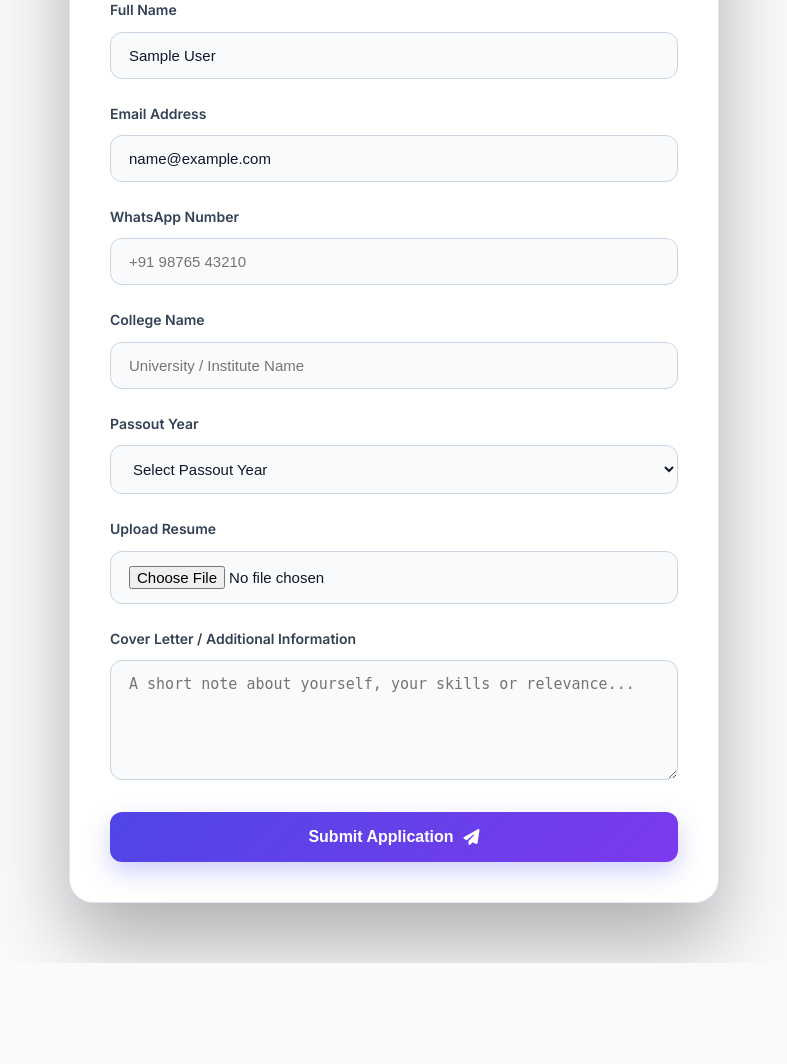
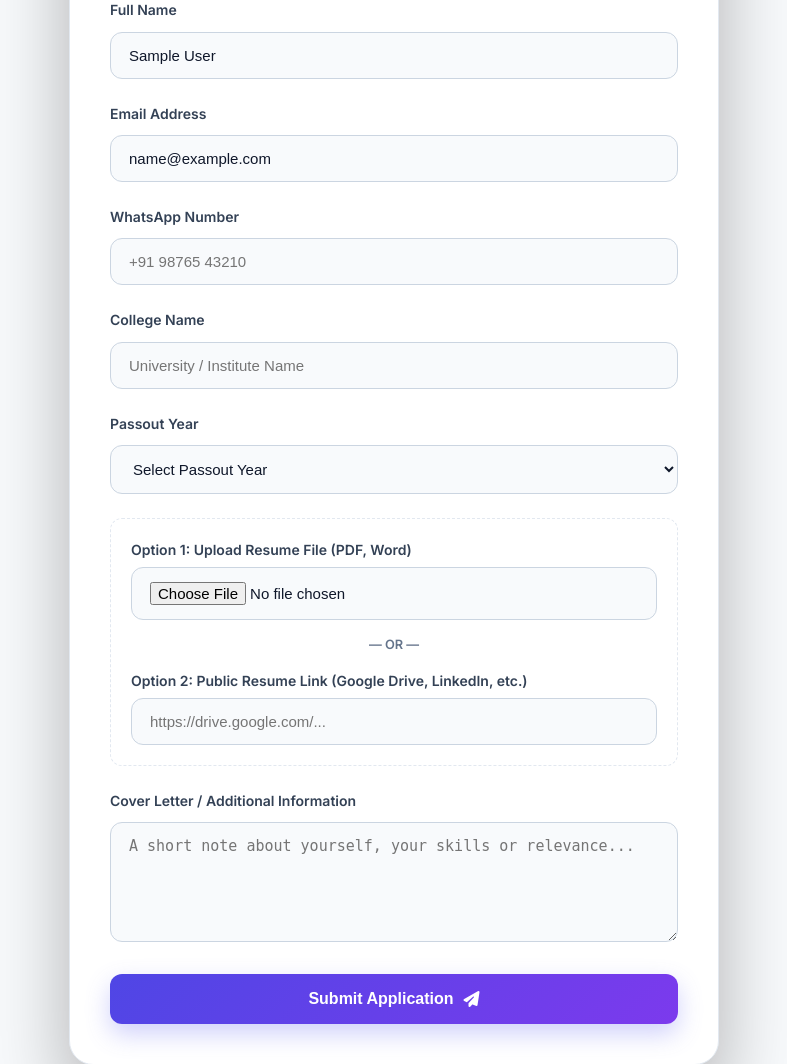
Before and after one commit to mohanracharla46/codenative, a Flask app: page /apply/1 in a window 1280 px wide. Shown: the part 327-1391 px from the top of the page, without its empty margins (246-1033 px from the left). Before the commit the page ends 1290 px from the top, so only its background shows below. Run offline with Flask 3, Linux system fonts and the light colour scheme; the visitor is signed in with stand-in values (Sample User, id 1); a database or web service that is not in the repository returns one stand-in record (values such as "Sample title"); some libraries are stand-ins or nearby versions.

Commit message:
Allow users to either upload file or provide public link for resume

```diff
--- a/app.py
+++ b/app.py
@@ -1034,7 +1034,7 @@ def apply_submit():
         passout_year = request.form.get('passout_year')
         cover_letter = request.form.get('cover_letter')
 
-        resume_link = ""
+        resume_link = request.form.get('resume_link') or ""
         resume_file = request.files.get('resume')
         if resume_file and resume_file.filename != "":
             import base64
@@ -1042,6 +1042,9 @@ def apply_submit():
             encoded = base64.b64encode(file_bytes).decode('utf-8')
             content_type = resume_file.content_type or 'application/octet-stream'
             resume_link = f"data:{content_type};base64,{encoded}"
+
+        if not resume_link:
+            return jsonify({"message": "Please upload a resume file or provide a public link."}), 400
 
         if not career_id or not name or not email:
             return jsonify({"message": "Career, Name and Email are required"}), 400
--- a/templates/apply.html
+++ b/templates/apply.html
@@ -233,9 +233,14 @@
                 </select>
             </div>
 
-            <div class="form-group">
-                <label for="resume">Upload Resume</label>
-                <input type="file" id="resume" name="resume" class="form-control" accept=".pdf,.doc,.docx" required>
+            <div class="form-group" style="border: 1px dashed var(--border-color); padding: 20px; border-radius: 12px; background: rgba(255,255,255,0.02); margin-bottom: 24px;">
+                <label for="resume" style="margin-bottom: 5px;">Option 1: Upload Resume File (PDF, Word)</label>
+                <input type="file" id="resume" name="resume" class="form-control" accept=".pdf,.doc,.docx" style="margin-bottom: 15px;">
+
+                <div style="text-align: center; font-size: 0.8rem; color: #64748b; margin-bottom: 15px; font-weight: 600;">— OR —</div>
+
+                <label for="resume_link" style="margin-bottom: 5px;">Option 2: Public Resume Link (Google Drive, LinkedIn, etc.)</label>
+                <input type="url" id="resume_link" name="resume_link" class="form-control" placeholder="https://drive.google.com/...">
             </div>
 
             <div class="form-group">
@@ -252,6 +257,15 @@
     <script>
         async function submitApplication(e) {
             e.preventDefault();
+
+            const fileInput = document.getElementById('resume');
+            const linkInput = document.getElementById('resume_link');
+
+            if ((!fileInput.files || fileInput.files.length === 0) && !linkInput.value.trim()) {
+                alert('Please upload your resume file or provide a public link.');
+                return;
+            }
+
             const submitBtn = document.getElementById('submitBtn');
             submitBtn.disabled = true;
             submitBtn.innerHTML = 'Submitting... <i class="fas fa-spinner fa-spin"></i>';
```
